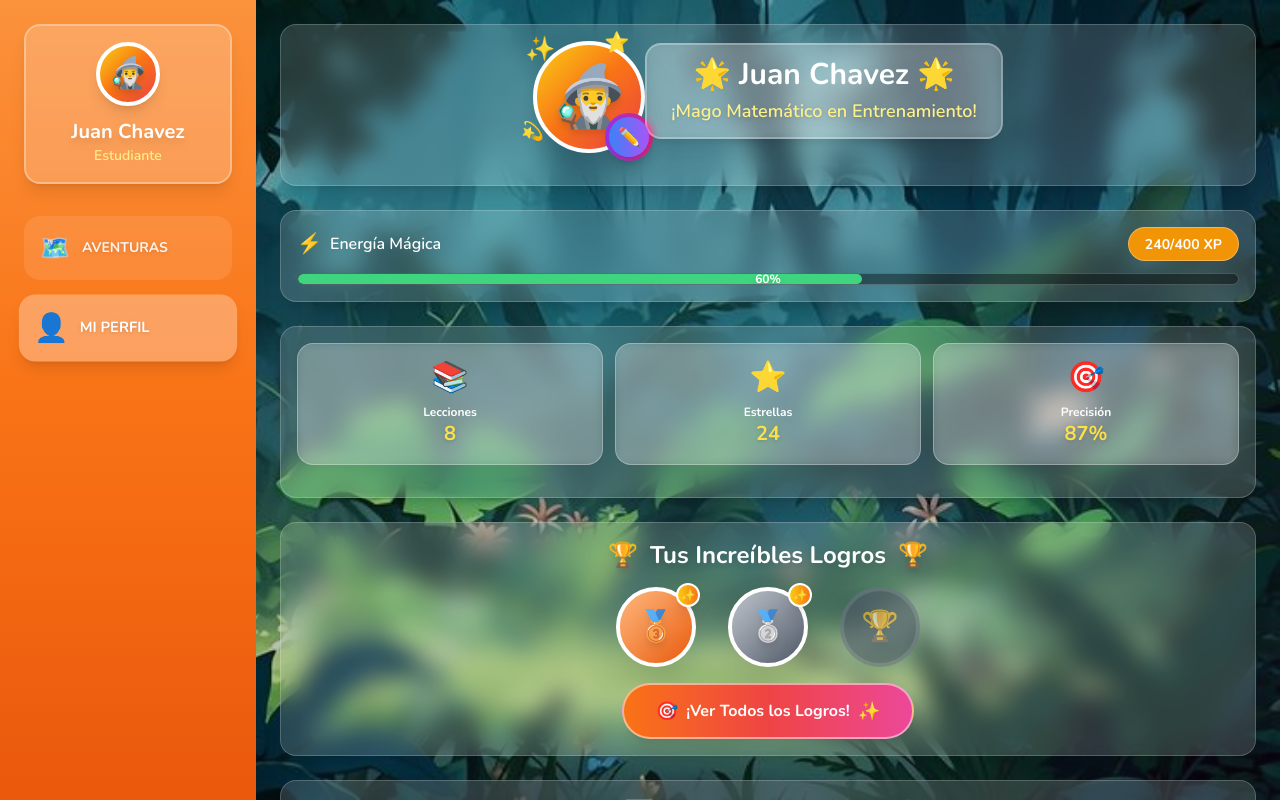
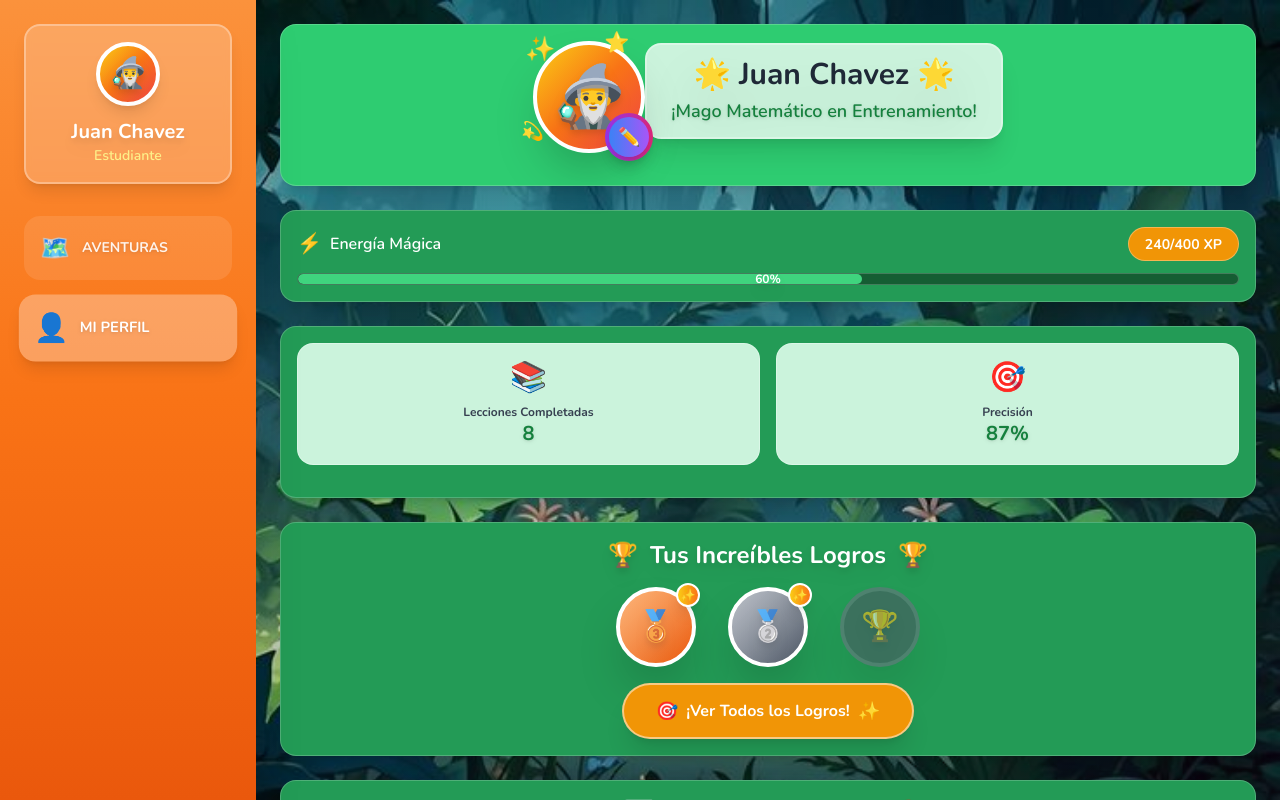
Before and after one commit to zutomayo10/Front_Mobile-TutorAI, a React (Vite) app: page /profile in a window 1280 px wide. Built offline with nearby package versions, Linux system fonts and the light colour scheme.

Commit message:
Colors and Figma Adaptation (Profile and Dashboard)

```diff
--- a/src/pages/Profile.jsx
+++ b/src/pages/Profile.jsx
@@ -127,7 +127,7 @@ const Profile = () => {
           <div className="p-4 md:p-6">
 
             <div className="mb-6">
-              <div className="bg-white/15 backdrop-blur-md rounded-2xl p-4 shadow-xl border border-white/20">
+              <div className="rounded-2xl p-4 shadow-xl border border-white/20" style={{backgroundColor: '#2ECC71'}}>
                 <div className="text-center">
                   <div className="relative inline-block mb-4">
                     <Avatar
@@ -162,16 +162,16 @@ const Profile = () => {
                     <div className="absolute -top-3 right-4 text-yellow-300 text-xl">⭐</div>
                     <div className="absolute bottom-2 -left-3 text-yellow-300 text-lg">💫</div>
                   </div>
-                  <div className="bg-white/20 backdrop-blur-sm rounded-2xl px-6 py-3 inline-block border-2 border-white/30 shadow-xl">
-                    <h1 className="text-white text-3xl font-bold drop-shadow-2xl mb-1">🌟 {userName} 🌟</h1>
-                    <p className="text-yellow-200 text-lg font-semibold drop-shadow">¡Mago Matemático en Entrenamiento!</p>
+                  <div className="rounded-2xl px-6 py-3 inline-block border-2 border-white/30 shadow-xl" style={{backgroundColor: '#CBF3DC'}}>
+                    <h1 className="text-gray-800 text-3xl font-bold drop-shadow-2xl mb-1">🌟 {userName} 🌟</h1>
+                    <p className="text-green-700 text-lg font-semibold drop-shadow">¡Mago Matemático en Entrenamiento!</p>
                   </div>
                 </div>
               </div>
             </div>
 
             <div className="mb-6">
-              <div className="bg-white/15 backdrop-blur-md rounded-2xl p-4 shadow-xl border border-white/20">
+              <div className="rounded-2xl p-4 shadow-xl border border-white/20" style={{backgroundColor: '#239B56'}}>
                 <div className="flex items-center justify-between mb-3">
                   <div className="flex items-center space-x-2">
                     <span className="text-yellow-300 text-xl">⚡</span>
@@ -199,29 +199,24 @@ const Profile = () => {
             </div>
 
             <div className="mb-6">
-              <div className="bg-white/15 backdrop-blur-md rounded-2xl p-4 shadow-xl border border-white/20">
-                <div className="grid grid-cols-3 gap-3 mb-4">
-                  <div className="bg-white/20 backdrop-blur-sm rounded-2xl p-4 text-center border border-white/30">
+              <div className="rounded-2xl p-4 shadow-xl border border-white/20" style={{backgroundColor: '#239B56'}}>
+                <div className="grid grid-cols-2 gap-4 mb-4">
+                  <div className="rounded-2xl p-4 text-center border border-white/30" style={{backgroundColor: '#CBF3DC'}}>
                     <div className="text-3xl mb-2">📚</div>
-                    <div className="text-white text-xs font-bold">Lecciones</div>
-                    <div className="text-yellow-300 text-xl font-bold drop-shadow">8</div>
+                    <div className="text-gray-700 text-xs font-bold">Lecciones Completadas</div>
+                    <div className="text-green-700 text-xl font-bold drop-shadow">8</div>
                   </div>
-                  <div className="bg-white/20 backdrop-blur-sm rounded-2xl p-4 text-center border border-white/30">
-                    <div className="text-3xl mb-2">⭐</div>
-                    <div className="text-white text-xs font-bold">Estrellas</div>
-                    <div className="text-yellow-300 text-xl font-bold drop-shadow">24</div>
-                  </div>
-                  <div className="bg-white/20 backdrop-blur-sm rounded-2xl p-4 text-center border border-white/30">
+                  <div className="rounded-2xl p-4 text-center border border-white/30" style={{backgroundColor: '#CBF3DC'}}>
                     <div className="text-3xl mb-2">🎯</div>
-                    <div className="text-white text-xs font-bold">Precisión</div>
-                    <div className="text-yellow-300 text-xl font-bold drop-shadow">87%</div>
+                    <div className="text-gray-700 text-xs font-bold">Precisión</div>
+                    <div className="text-green-700 text-xl font-bold drop-shadow">87%</div>
                   </div>
                 </div>
               </div>
             </div>
 
             <div className="mb-6">
-              <div className="bg-white/15 backdrop-blur-md rounded-2xl p-4 shadow-xl border border-white/20">
+              <div className="rounded-2xl p-4 shadow-xl border border-white/20" style={{backgroundColor: '#239B56'}}>
                 <h2 className="text-white text-2xl font-bold mb-4 text-center drop-shadow-lg">
                   <span className="inline-block">🏆</span>
                   <span className="mx-3">Tus Increíbles Logros</span>
@@ -257,7 +252,7 @@ const Profile = () => {
                   ))}
                 </div>
                 <div className="text-center">
-                  <button className="bg-gradient-to-r from-orange-500 via-red-500 to-pink-500 hover:from-orange-600 hover:via-red-600 hover:to-pink-600 text-white font-bold py-3 px-8 rounded-full shadow-xl transform hover:scale-110 transition-all duration-300 border-2 border-white/50">
+                  <button className="text-white font-bold py-3 px-8 rounded-full shadow-xl transform hover:scale-110 transition-all duration-300 border-2 border-white/50 hover:opacity-90" style={{backgroundColor: '#F19506'}}>
                     <span className="flex items-center space-x-2">
                       <span className="text-lg">🎯</span>
                       <span>¡Ver Todos los Logros!</span>
@@ -269,32 +264,32 @@ const Profile = () => {
             </div>
 
             <div className="mb-6">
-              <div className="bg-white/15 backdrop-blur-md rounded-2xl p-4 shadow-xl border border-white/20">
+              <div className="rounded-2xl p-4 shadow-xl border border-white/20" style={{backgroundColor: '#239B56'}}>
                 <h3 className="text-white text-xl font-bold mb-4 text-center flex items-center justify-center">
                   <span className="mr-2 text-2xl">📊</span>
                   <span>Tu Progreso Fantástico</span>
                   <span className="ml-2 text-2xl">🚀</span>
                 </h3>
                 <div className="grid grid-cols-1 sm:grid-cols-2 gap-4">
-                  <div className="bg-white/20 backdrop-blur-sm rounded-2xl p-4 text-center border border-white/30">
+                  <div className="rounded-2xl p-4 text-center border border-white/30" style={{backgroundColor: '#CBF3DC'}}>
                     <div className="text-3xl mb-2">🎯</div>
-                    <div className="text-white font-bold text-lg">Desafíos</div>
-                    <div className="text-yellow-300 text-2xl font-bold">{completedChallenges}/{totalChallenges}</div>
-                    <div className="w-full bg-black/30 rounded-full h-2 mt-2">
+                    <div className="text-gray-700 font-bold text-lg">Desafíos</div>
+                    <div className="text-green-700 text-2xl font-bold">{completedChallenges}/{totalChallenges}</div>
+                    <div className="w-full bg-gray-300 rounded-full h-2 mt-2">
                       <div
-                        className="bg-gradient-to-r from-green-400 to-blue-500 h-2 rounded-full"
-                        style={{ width: `${(completedChallenges / totalChallenges) * 100}%` }}
+                        className="h-2 rounded-full"
+                        style={{ width: `${(completedChallenges / totalChallenges) * 100}%`, backgroundColor: '#3FD47E' }}
                       ></div>
                     </div>
                   </div>
-                  <div className="bg-white/20 backdrop-blur-sm rounded-2xl p-4 text-center border border-white/30">
+                  <div className="rounded-2xl p-4 text-center border border-white/30" style={{backgroundColor: '#CBF3DC'}}>
                     <div className="text-3xl mb-2">🏅</div>
-                    <div className="text-white font-bold text-lg">Logros</div>
-                    <div className="text-yellow-300 text-2xl font-bold">{achievements}/{totalAchievements}</div>
-                    <div className="w-full bg-black/30 rounded-full h-2 mt-2">
+                    <div className="text-gray-700 font-bold text-lg">Logros</div>
+                    <div className="text-green-700 text-2xl font-bold">{achievements}/{totalAchievements}</div>
+                    <div className="w-full bg-gray-300 rounded-full h-2 mt-2">
                       <div
-                        className="bg-gradient-to-r from-yellow-400 to-orange-500 h-2 rounded-full"
-                        style={{ width: `${(achievements / totalAchievements) * 100}%` }}
+                        className="h-2 rounded-full"
+                        style={{ width: `${(achievements / totalAchievements) * 100}%`, backgroundColor: '#3FD47E' }}
                       ></div>
                     </div>
                   </div>
```
